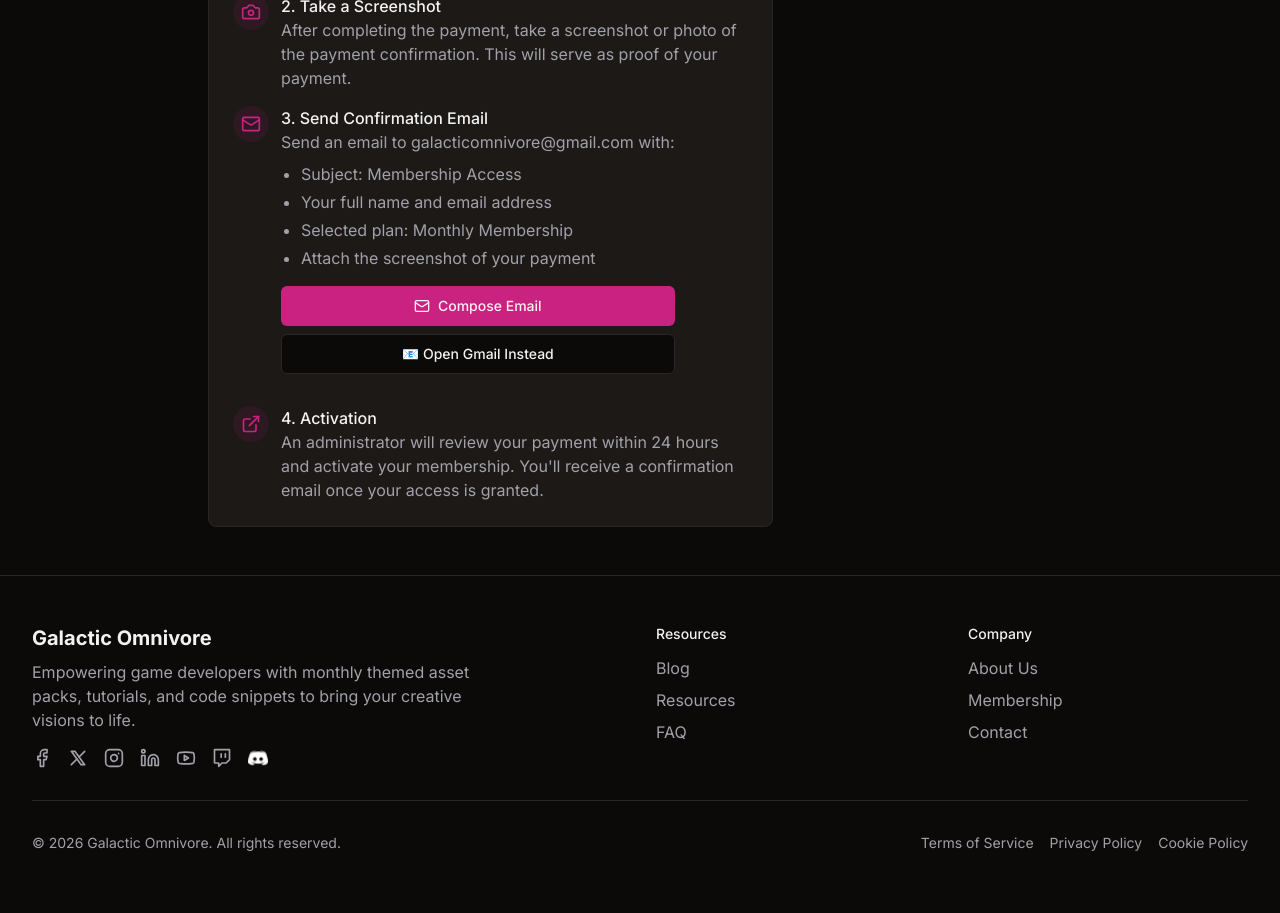
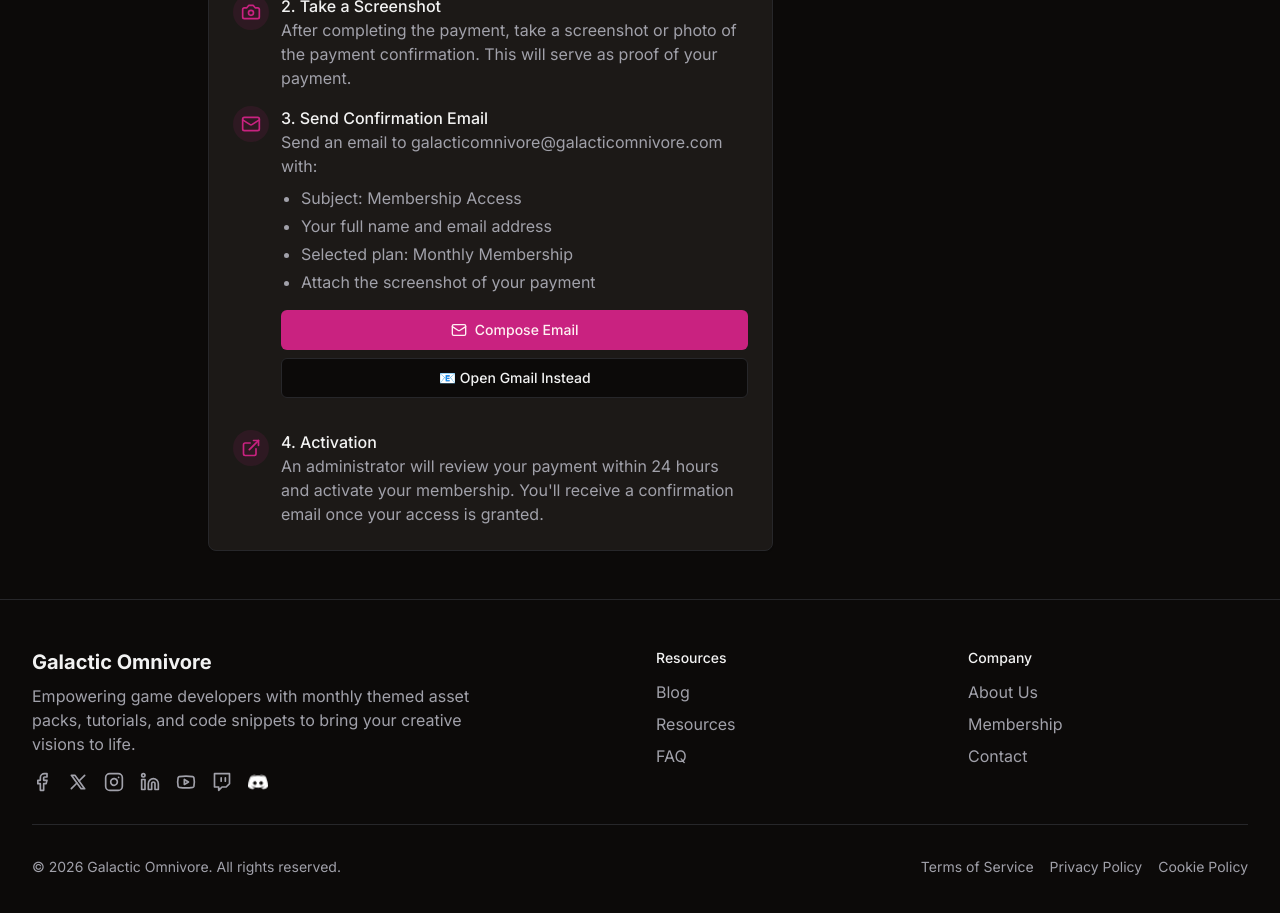
Before and after one commit to GalacticOmnivoreElder/gowebsite, a Next.js app: page /checkout in a window 1280 px wide. Shown: the part 1440-2353 px from the top of the page. Built offline with nearby package versions, Linux system fonts and the light colour scheme; no server answers; the database is empty; sample sign-in values are in the browser's storage.

Commit message:
Update email send for membership access to galacticomnivore.com instead of gmail

```diff
--- a/src/app/checkout/page.js
+++ b/src/app/checkout/page.js
@@ -29,7 +29,7 @@ import Image from "next/image";
 import { Dialog, DialogContent, DialogTrigger } from "@/components/ui/dialog";
 
 function EmailButton({ selectedPlan, MobxStore }) {
-  const mailto = `mailto:galacticomnivore@gmail.com?subject=Membership Access&body=Hello,%0D%0A%0D%0AI have completed the payment for the ${
+  const mailto = `mailto:galacticomnivore@galacticomnivore.com?subject=Membership Access&body=Hello,%0D%0A%0D%0AI have completed the payment for the ${
     selectedPlan.name
   } plan.%0D%0A%0D%0AMy details:%0D%0AName: ${
     MobxStore.user?.username || ""
@@ -37,7 +37,7 @@ function EmailButton({ selectedPlan, MobxStore }) {
     MobxStore.user?.email || ""
   }%0D%0A%0D%0APlease find the payment confirmation attached.%0D%0A%0D%0AThank you.`;
 
-  const gmail = `https://mail.google.com/mail/?view=cm&fs=1&to=galacticomnivore@gmail.com&su=Membership Access&body=Hello,%0D%0A%0D%0AI have completed the payment for the ${
+  const gmail = `https://mail.google.com/mail/?view=cm&fs=1&to=galacticomnivore@galacticomnivore.com&su=Membership Access&body=Hello,%0D%0A%0D%0AI have completed the payment for the ${
     selectedPlan.name
   } plan.%0D%0A%0D%0AMy details:%0D%0AName: ${
     MobxStore.user?.username || ""
@@ -300,7 +300,7 @@ const CheckoutPage = observer(() => {
                   <div>
                     <h3 className="font-medium">3. Send Confirmation Email</h3>
                     <p className="text-muted-foreground mb-2">
-                      Send an email to galacticomnivore@gmail.com with:
+                      Send an email to galacticomnivore@galacticomnivore.com with:
                     </p>
                     <ul className="list-disc pl-5 space-y-1 text-muted-foreground">
                       <li>Subject: Membership Access</li>
@@ -314,7 +314,7 @@ const CheckoutPage = observer(() => {
                     />
                     {/* <Button variant="outline" className="mt-3" asChild>
                       <a
-                        href={`mailto:galacticomnivore@gmail.com?subject=Membership Access&body=Hello,%0D%0A%0D%0AI have completed the payment for the ${
+                        href={`mailto:galacticomnivore@galacticomnivore.com?subject=Membership Access&body=Hello,%0D%0A%0D%0AI have completed the payment for the ${
                           selectedPlan.name
                         } plan.%0D%0A%0D%0AMy details:%0D%0AName: ${
                           MobxStore.user?.username || ""
```
